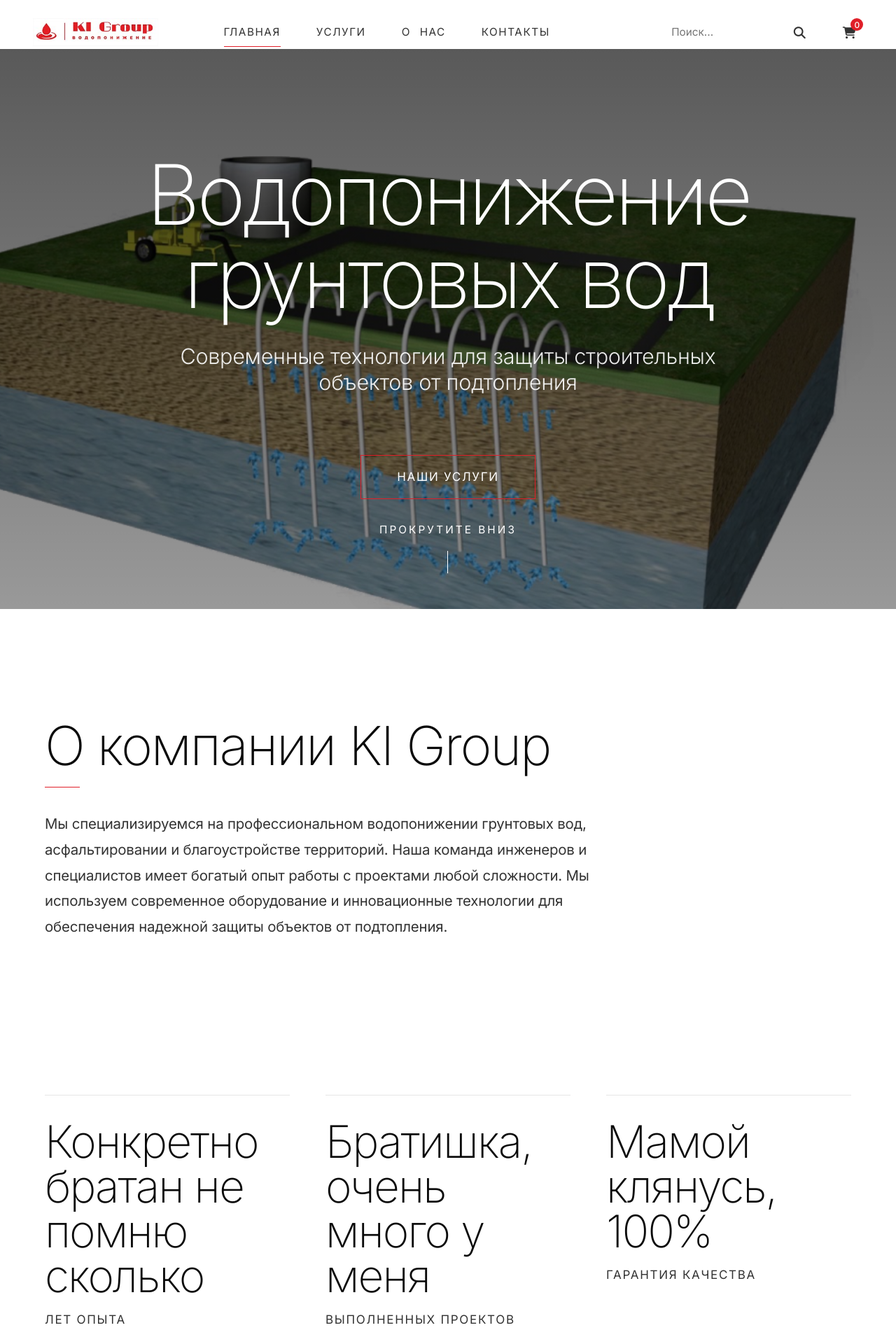
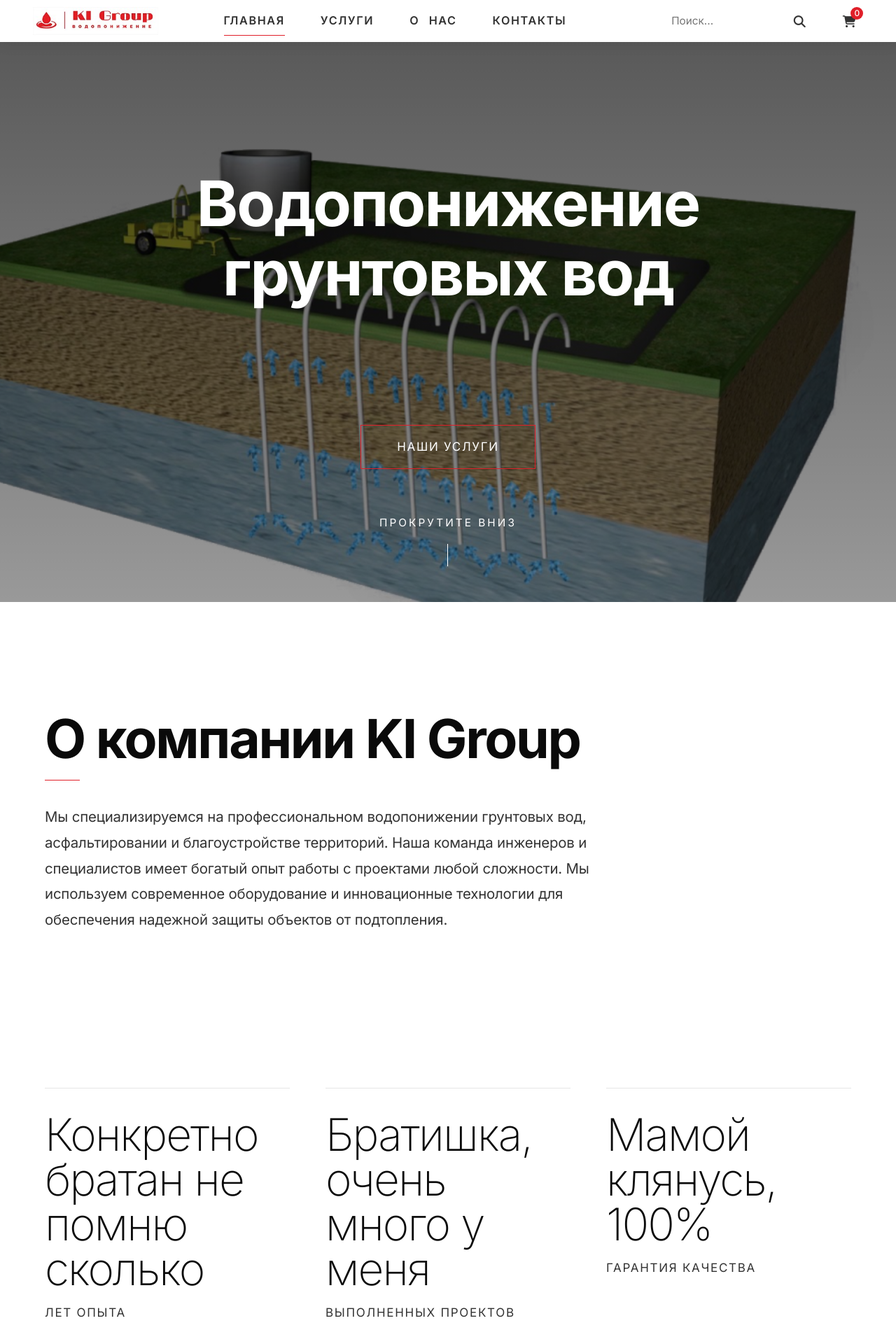
Before and after one commit to Hilrein/exaple-for-lya77s, a Django app: page / in a window 1280 px wide. Shown: the top 1920 px of the page at 70% size. Run offline with Django 4.2, Linux system fonts and the light colour scheme; data comes from the database, SQL or seed files in the repository; both versions use the stored data as it was after the commit.

Commit message:
okay2
добавил шрифтов

```diff
--- a/index.html
+++ b/index.html
@@ -31,7 +31,7 @@
 
 
         <!-- Navigation -->
-        <nav class="main-nav bg-dark">
+        <nav class="main-nav bg-white">
             <div class="container">
                 <div class="row">
                     <div class="col-12">
--- a/my_django_project/shop/templates/shop/base.html
+++ b/my_django_project/shop/templates/shop/base.html
@@ -13,6 +13,7 @@
     <link rel="preconnect" href="https://fonts.googleapis.com">
     <link rel="preconnect" href="https://fonts.gstatic.com" crossorigin>
     <link href="https://fonts.googleapis.com/css2?family=Inter:wght@200;300;400;500;600;700&display=swap" rel="stylesheet">
+    <link href="https://fonts.googleapis.com/css2?family=Raleway:wght@300;400;500;600;700;800&display=swap" rel="stylesheet">
     <link rel="stylesheet" href="{% static 'css/main.css' %}">
     <link rel="stylesheet" href="{% static 'css/style.css' %}">
     <link rel="stylesheet" href="{% static 'css/responsive.css' %}">
@@ -38,20 +39,24 @@
             line-height: 1.6;
         }
 
+        h1, h2, h3, h4, h5 {
+            font-family: 'Raleway', sans-serif;
+            font-weight: 600;
+            margin-bottom: 2rem;
+            letter-spacing: -0.03em;
+            line-height: 1.2;
+        }
+
         /* Навигация */
         .navbar {
             padding: 1.5rem 2rem;
             transition: all var(--transition-medium);
-            background-color: transparent;
+            background-color: #fff;
             position: fixed;
             width: 100%;
             z-index: 1000;
-        }
-
-        .navbar.scrolled {
-            background-color: #fff;
             box-shadow: 0 5px 20px rgba(0, 0, 0, 0.05);
-            padding: 1rem 2rem;
+            height: 60px;
         }
 
         .navbar-brand {
@@ -72,12 +77,13 @@
         }
 
         .nav-link {
-            font-size: 0.9rem;
+            font-family: var(--font-headings);
+            font-size: 0.95rem;
             text-transform: uppercase;
             letter-spacing: 0.1em;
             padding: 0.5rem 1.5rem !important;
             color: var(--text-color) !important;
-            font-weight: 400;
+            font-weight: 600;
             position: relative;
             transition: all var(--transition-fast);
         }
@@ -135,7 +141,6 @@
             animation: fadeIn 0.3s ease;
         }
 
-        /* Добавляю невидимый мост между пунктом меню и списком */
         .nav-item.dropdown::after {
             content: '';
             position: absolute;
@@ -216,7 +221,7 @@
         .site-content {
             padding: 0;
             min-height: calc(100vh - 100px);
-            padding-top: 70px;
+            padding-top: 60px;
         }
 
         /* Футер */
@@ -228,9 +233,10 @@
         }
 
         .footer-heading {
+            font-family: var(--font-headings);
             color: white;
-            font-size: 1rem;
-            font-weight: 500;
+            font-size: 1.1rem;
+            font-weight: 700;
             text-transform: uppercase;
             letter-spacing: 0.1em;
             margin-bottom: 1.5rem;
@@ -442,14 +448,14 @@
 
     <script>
         // Изменение стиля навигации при прокрутке
-        window.addEventListener('scroll', function() {
-            const navbar = document.querySelector('.navbar');
-            if (window.scrollY > 50) {
-                navbar.classList.add('scrolled');
-            } else {
-                navbar.classList.remove('scrolled');
-            }
-        });
+        // window.addEventListener('scroll', function() {
+        //     const navbar = document.querySelector('.navbar');
+        //     if (window.scrollY > 50) {
+        //         navbar.classList.add('scrolled');
+        //     } else {
+        //         navbar.classList.remove('scrolled');
+        //     }
+        // });
     </script>
 
     {% block extra_js %}{% endblock %}
--- a/my_django_project/static/css/pages.css
+++ b/my_django_project/static/css/pages.css
@@ -361,22 +361,29 @@ h2.fw-bold {
 }
 
 .hero-title {
-  font-size: clamp(3rem, 10vw, 7rem);
-  font-weight: 200;
-  margin-bottom: 2rem;
-  line-height: 1;
-  letter-spacing: -0.04em;
+  font-family: var(--font-headings);
+  font-size: clamp(3rem, 7vw, 6rem);
+  font-weight: 800;
+  color: white;
+  margin-bottom: 1.5rem;
+  max-width: 900px;
+  line-height: 1.1;
+  letter-spacing: -0.02em;
+  opacity: 0;
+  transform: translateY(30px);
+  animation: fadeUp 1s var(--transition-slow) forwards;
 }
 
 .hero-subtitle {
-  font-size: clamp(1.2rem, 3vw, 1.8rem);
-  font-weight: 300;
-  margin-bottom: 3rem;
-  max-width: 800px;
-  margin-left: auto;
-  margin-right: auto;
-  opacity: 0.9;
-  letter-spacing: -0.01em;
+  font-family: var(--font-body);
+  font-size: clamp(1.1rem, 3vw, 1.6rem);
+  font-weight: 400;
+  color: rgba(255, 255, 255, 0.9);
+  margin-bottom: 2.5rem;
+  max-width: 700px;
+  opacity: 0;
+  transform: translateY(30px);
+  animation: fadeUp 1s var(--transition-slow) 0.2s forwards;
 }
 
 .hero-btn {
@@ -483,10 +490,11 @@ h2.fw-bold {
 }
 
 .about-title {
+  font-family: var(--font-headings);
   font-size: clamp(2.5rem, 6vw, 5rem);
   margin-bottom: 3rem;
   color: var(--primary-color);
-  font-weight: 200;
+  font-weight: 700;
   line-height: 1.1;
   letter-spacing: -0.03em;
   position: relative;
@@ -898,3 +906,14 @@ h2.fw-bold {
   opacity: 1;
   transform: translateY(0);
 }
+
+.section-title {
+  font-family: var(--font-headings);
+  font-size: clamp(2.5rem, 6vw, 5rem);
+  margin-bottom: 3rem;
+  color: var(--primary-color);
+  font-weight: 700;
+  line-height: 1.1;
+  letter-spacing: -0.03em;
+  position: relative;
+}
--- a/my_django_project/static/css/style.css
+++ b/my_django_project/static/css/style.css
@@ -112,7 +112,6 @@ a:hover {
   background-color: var(--accent-color);
 }
 
-/* Премиальные кнопки */
 .premium-btn {
   display: inline-block;
   background-color: transparent;
```
Also changed, not shown: responsive.css (+4 -4 lines), style.css (+14 -5 lines), my_django_project/db.sqlite3, my_django_project/static/css/main.css (line endings or trailing spaces).
